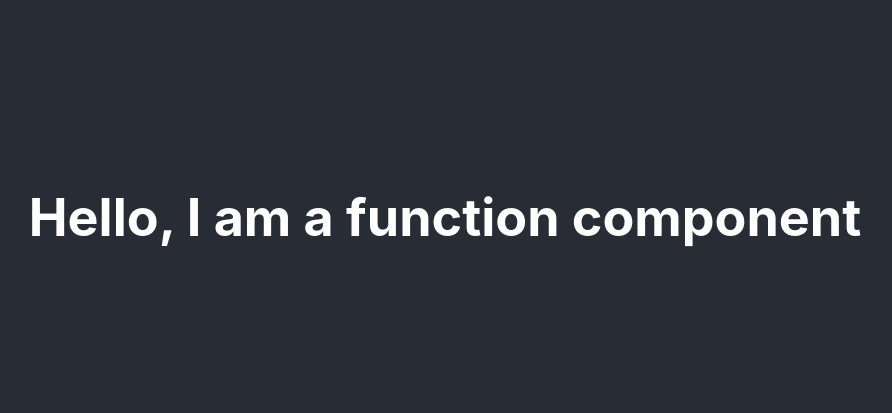
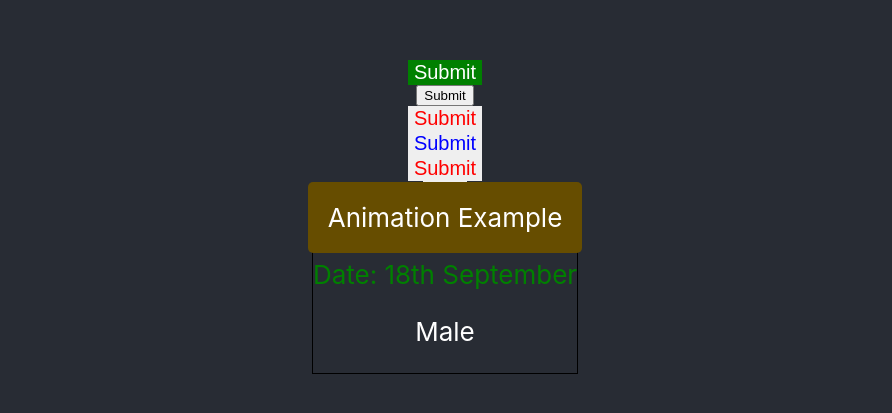
Before and after one commit to tohammad/react-app-practise, a React (Create React App) app in the folder react-app/: page / in a window 1280 px wide. Shown: the part 183-596 px from the top of the page, without its empty margins (195-1087 px from the left). Built offline with nearby package versions, Linux system fonts and the light colour scheme.

Commit message:
styled  component

```diff
--- a/react-app/src/App.js
+++ b/react-app/src/App.js
@@ -1,11 +1,21 @@
 import './App.css';
-import FunctionComponent from'./FunctionComponent';
+import StyledComponent from'./StyledComponent';
+import ReactComponent from'./ReactComponent';
+import StyledComponentWithProps from'./StyledComponentWithProps';
+import StyledComponentWithInheritance from'./StyledComponentWithInheritance';
+import StyledComponentWithSCSS from'./StyledComponentWithSCSS';
+import StyledComponentWithAnimation from'./StyledComponentWithAnimation';
 
 function App() {
   return (
     <div className="App">
       <header className="App-header">
-        <FunctionComponent name="I am a function component"/>
+        <StyledComponent/>
+        <ReactComponent/>
+        <StyledComponentWithProps/>
+        <StyledComponentWithInheritance/>
+        <StyledComponentWithSCSS/>
+        <StyledComponentWithAnimation/>
       </header>
 
     </div>
--- a/react-app/src/FunctionComponent.js
+++ /dev/null
@@ -1,6 +0,0 @@
-const FunctionComponent = (props) => {
-  return (
-    <h1>Hello, {props.name}</h1>
-  )
-}
-export default FunctionComponent
--- /dev/null
+++ b/react-app/src/ReactComponent.css
@@ -0,0 +1,7 @@
+button {
+  /* background-color: green;
+  border: none;
+  color: white;
+  text-align: center;
+  font-size: 20px; */
+}
--- /dev/null
+++ b/react-app/src/ReactComponent.js
@@ -0,0 +1,6 @@
+import "./ReactComponent.css";
+
+const ReactComponent = () => {
+  return <button> Submit </button>;
+};
+export default ReactComponent;
--- /dev/null
+++ b/react-app/src/StyledComponent.js
@@ -0,0 +1,15 @@
+import styled from "styled-components";
+
+// Styled component named StyledButton
+const StyledButton = styled.button`
+  background-color: green;
+  border: none;
+  color: white;
+  text-align: center;
+  font-size: 20px;
+`;
+
+const StyledComponent = () => {
+  return <StyledButton> Submit </StyledButton>;
+};
+export default StyledComponent;
--- /dev/null
+++ b/react-app/src/StyledComponentWithAnimation.js
@@ -0,0 +1,28 @@
+import styled, { keyframes } from "styled-components";
+
+const animationName = keyframes`
+  from {
+    background-color: red;
+  }
+
+  to {
+    background-color: green;
+  }
+`;
+
+const Container = styled.div`
+  animation: ${animationName};
+  animation-duration: 10s;
+  border-radius: 5px;
+  padding: 20px;
+  position: fixed;
+  background-color: red;
+  animation-delay: 2s;
+  animation-iteration-count: 3;
+`;
+
+function StyledComponentWithAnimation() {
+  return <Container>Animation Example</Container>;
+}
+
+export default StyledComponentWithAnimation;
--- /dev/null
+++ b/react-app/src/StyledComponentWithInheritance.js
@@ -0,0 +1,23 @@
+import styled from "styled-components";
+
+const StyledButton = styled.button`
+  border: none;
+  text-align: center;
+  font-size: 20px;
+  color: ${(props) => props.color};
+`;
+
+const StyledSmallButton = styled(StyledButton)`
+  font-size: 10px;
+  color: ${(props) => props.color};
+`;
+
+const StyledComponentWithInheritance = () => {
+  return (
+    <>
+      <StyledButton color="red"> Submit </StyledButton>
+      <StyledSmallButton color="blue"> Submit </StyledSmallButton>
+    </>
+  );
+};
+export default StyledComponentWithInheritance;
--- /dev/null
+++ b/react-app/src/StyledComponentWithProps.js
@@ -0,0 +1,18 @@
+import styled from "styled-components";
+
+const StyledButton = styled.button`
+  border: none;
+  text-align: center;
+  font-size: 20px;
+  color: ${(props) => props.color};
+`;
+
+const StyledComponentWithProps = () => {
+  return (
+    <>
+      <StyledButton color="red"> Submit </StyledButton>
+      <StyledButton color="blue"> Submit </StyledButton>
+    </>
+  );
+};
+export default StyledComponentWithProps;
--- /dev/null
+++ b/react-app/src/StyledComponentWithSCSS.js
@@ -0,0 +1,33 @@
+import styled from "styled-components";
+
+const StyledProfileCard = styled.div`
+  border: 1px solid black;
+
+  > .username {
+    font-size: 20px;
+    color: black;
+    transition: 0.2s;
+
+    &:hover {
+      color: red;
+    }
+
+    + .dob {
+      color: green;
+    }
+  }
+`;
+
+function StyledComponentWithSCSS() {
+  return (
+    <StyledProfileCard>
+      <h1 className="username">Hammad Mustafa</h1>
+      <p className="dob">
+        Date: <span>18th September</span>
+      </p>
+      <p className="gender">Male</p>
+    </StyledProfileCard>
+  );
+}
+
+export default StyledComponentWithSCSS;
```
